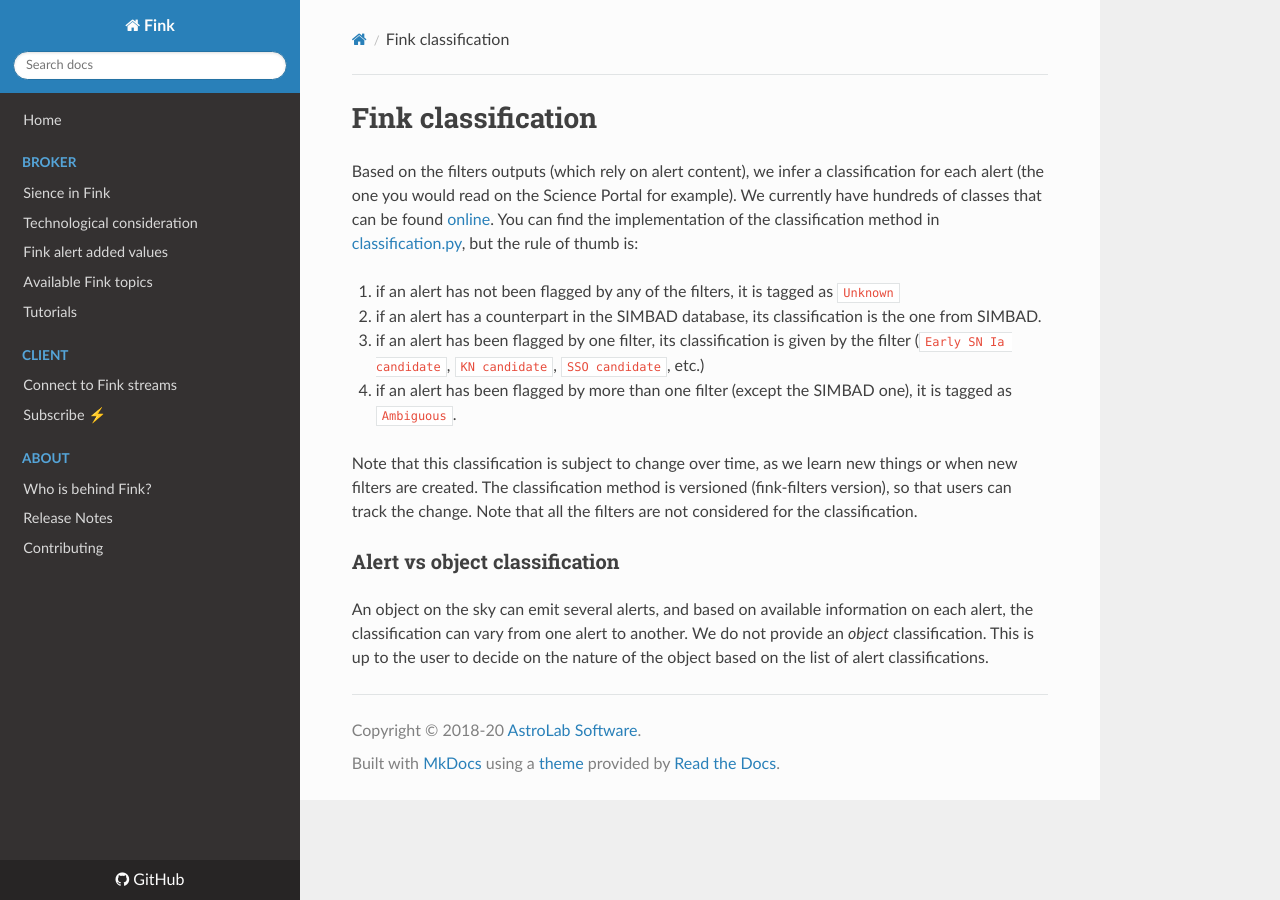
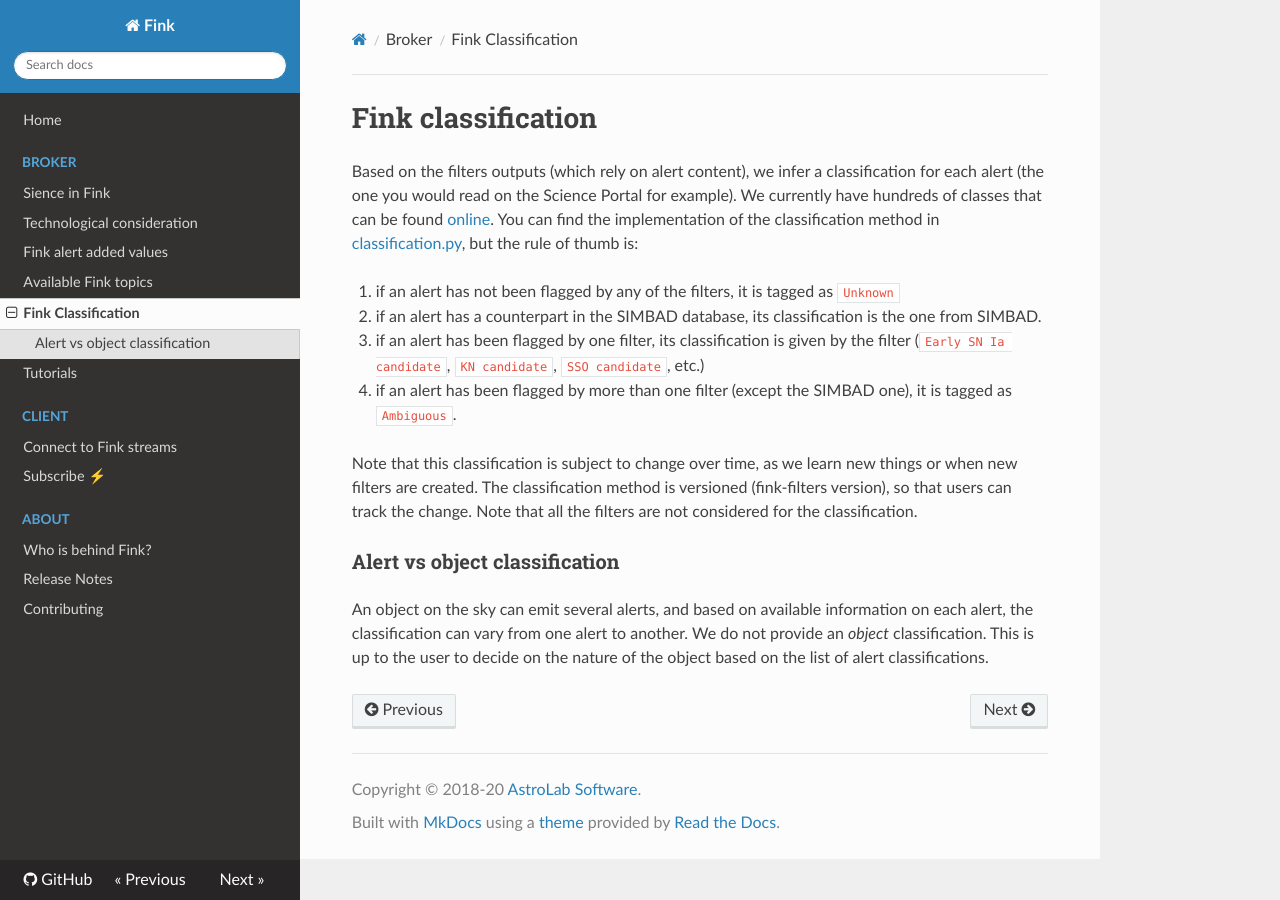
Before and after one commit to astrolabsoftware/fink, an MkDocs documentation site: the page built from docs/science/classification.md, in a window 1280 px wide. Built offline with MkDocs 1.6.1, drawn with Linux system fonts in a browser that asks for light colours; nearby versions of some CDN libraries.

Commit message:
Add a new section to describe Fink classification

```diff
--- a/mkdocs.yml
+++ b/mkdocs.yml
@@ -9,6 +9,7 @@ nav:
       - Technological consideration: broker/introduction.md
       - Fink alert added values: science/added_values.md
       - Available Fink topics: topics.md
+      - Fink Classification: science/classification.md
       - Tutorials: tutorials/introduction.md
     - Client:
       - Connect to Fink streams: fink-client.md
```
